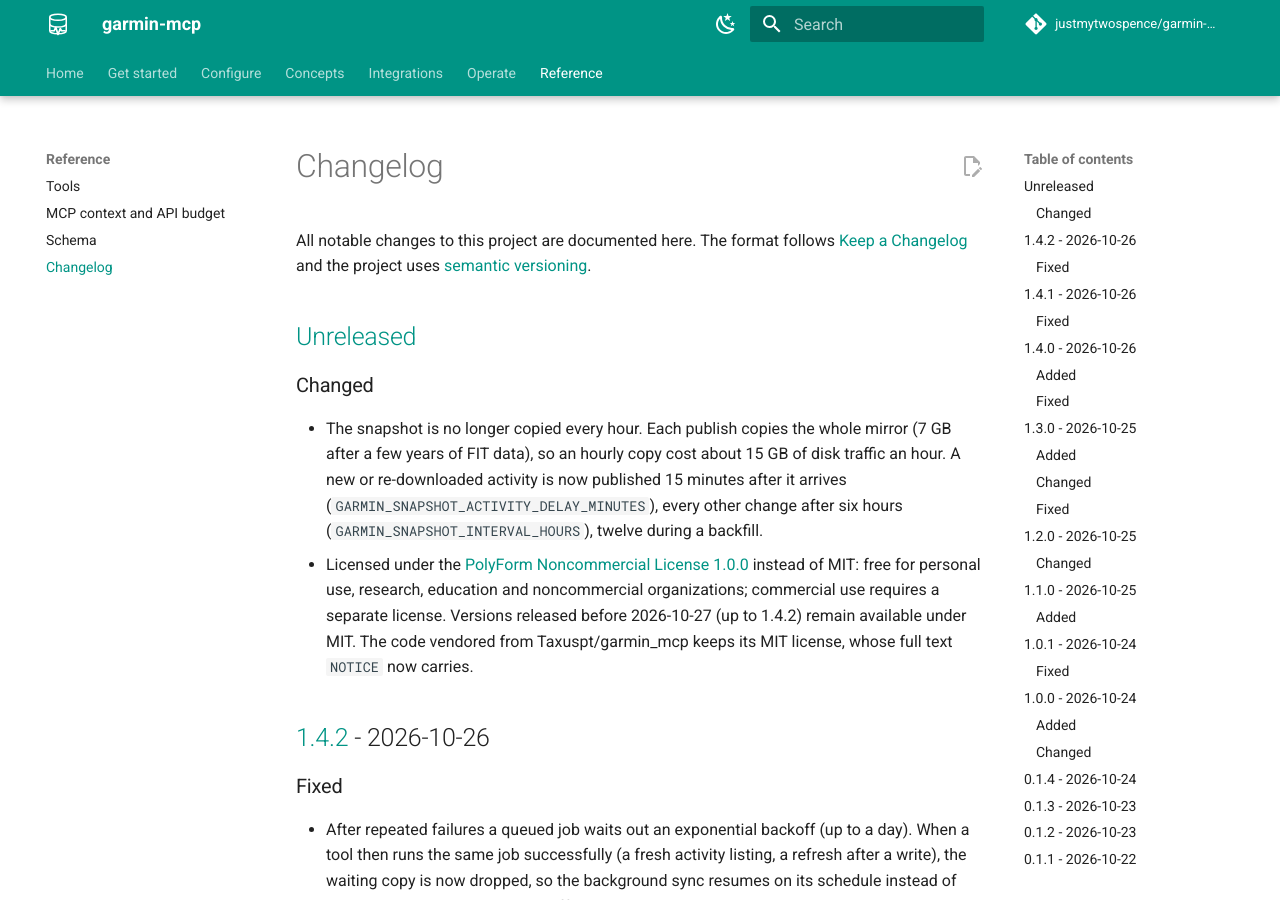
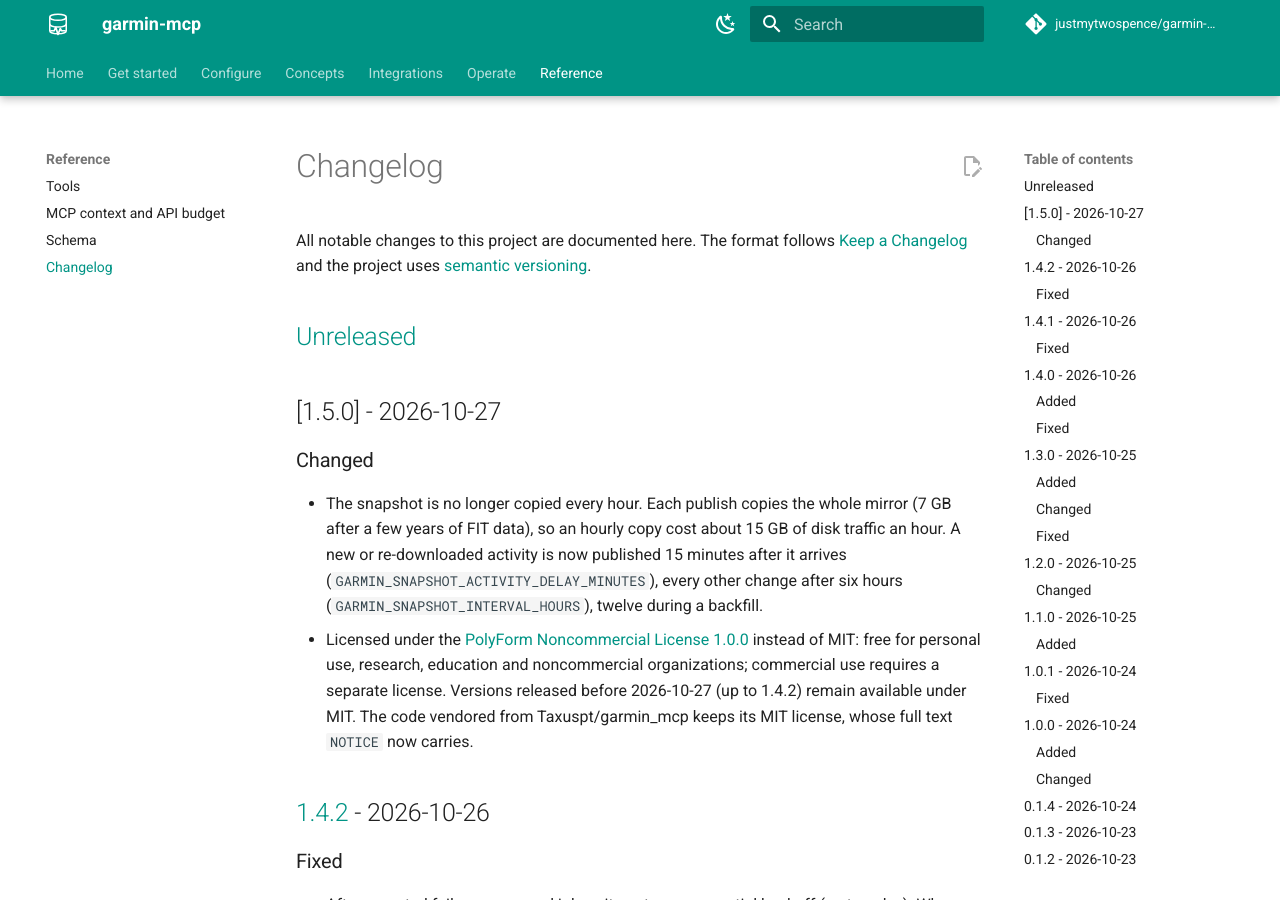
Before and after one commit to justmytwospence/garmin-mcp, an MkDocs documentation site: the page built from docs/changelog.md, in a window 1280 px wide and 900 px high. Built offline with MkDocs 1.6.1 and Material for MkDocs 9.7.7, drawn with Linux system fonts in a browser that asks for light colours; comment, search, counter and statistics services are not loaded.

```diff
--- a/CHANGELOG.md
+++ b/CHANGELOG.md
@@ -3,6 +3,8 @@
 All notable changes to this project are documented here. The format follows [Keep a Changelog](https://keepachangelog.com/en/1.1.0/) and the project uses [semantic versioning](https://semver.org/).
 
 ## [Unreleased]
+
+## [1.5.0] - 2026-10-27
 
 ### Changed
 
--- a/pyproject.toml
+++ b/pyproject.toml
@@ -1,6 +1,6 @@
 [project]
 name = "garmin-mirror-mcp"
-version = "1.4.2"
+version = "1.5.0"
 description = "Garmin Connect MCP server backed by a complete local DuckDB mirror"
 readme = "README.md"
 license = "PolyForm-Noncommercial-1.0.0"
```
Also changed, not shown: README.md (+1 -1 lines), docs/quickstart.md (+1 -1 lines), 1 other file.
